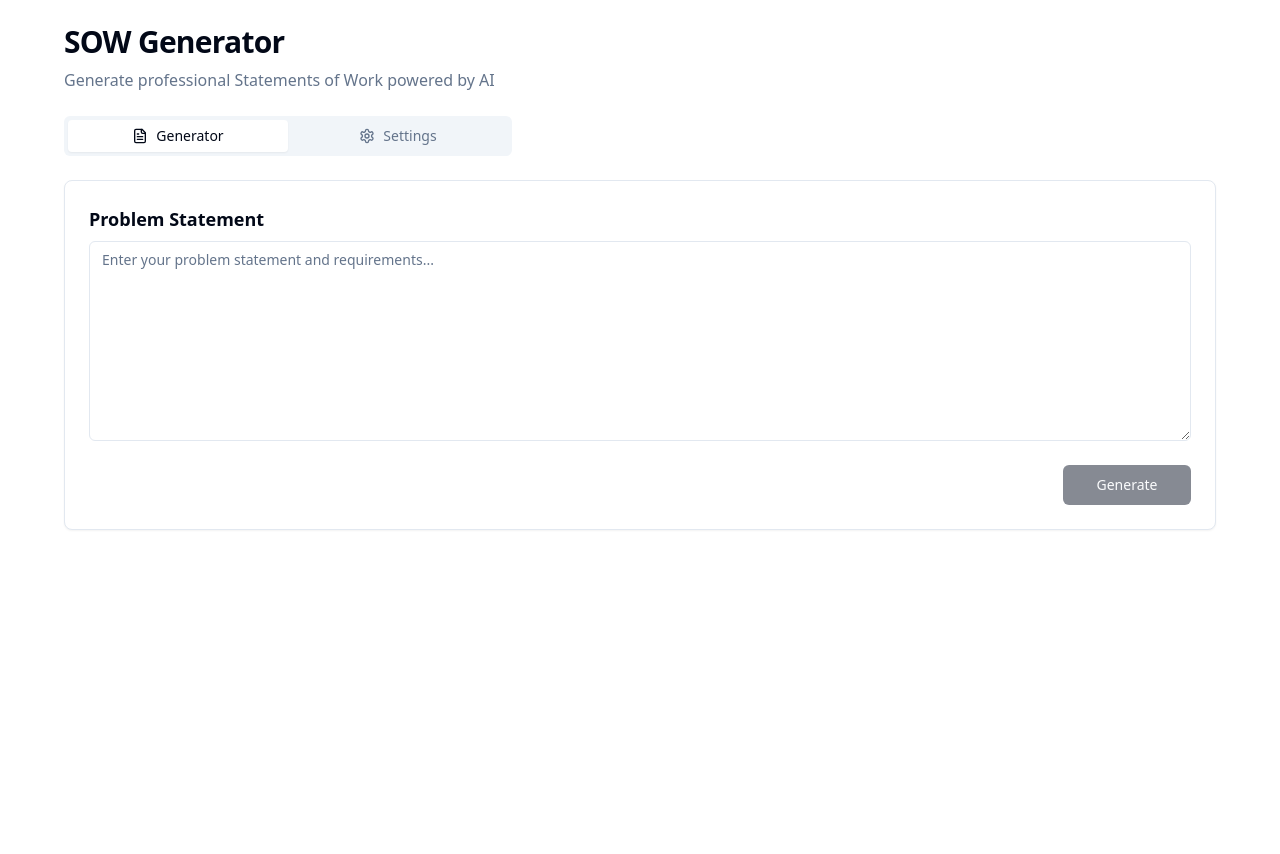
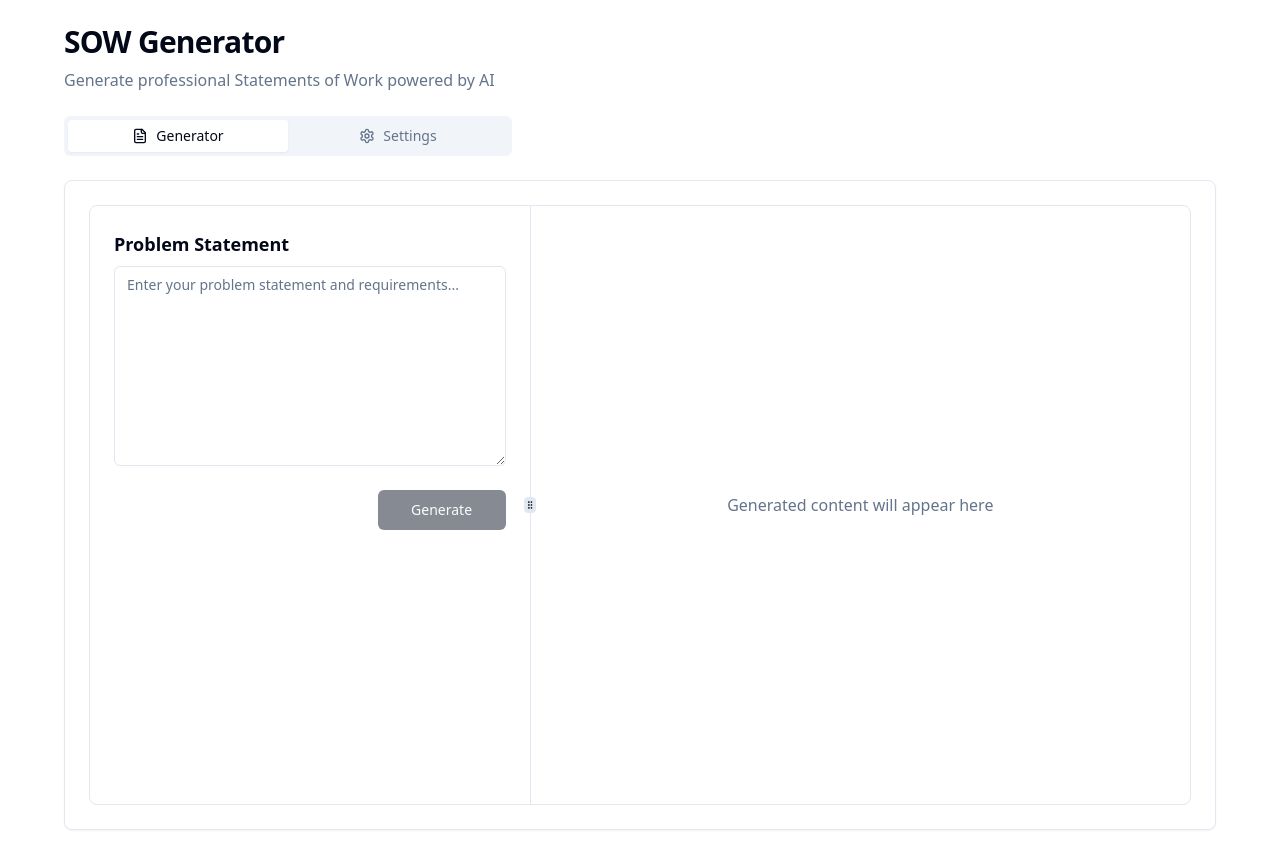
Before and after one commit to sriyakumar307/agentic-sow-drafter, a React (Vite) app: page / in a window 1280 px wide. Before the commit the page ends 800 px from the top, so only its background shows below. Built offline with nearby package versions, Linux system fonts and the light colour scheme.

Commit message:
Add SOW download panel
Adds a panel to the SOW generator to display the generated content and allow downloading it as a Word document.

```diff
--- a/src/components/SOWGenerator.tsx
+++ b/src/components/SOWGenerator.tsx
@@ -5,6 +5,7 @@ import { Textarea } from "@/components/ui/textarea";
 import { Card } from "@/components/ui/card";
 import { Loader2, Download } from "lucide-react";
 import { useToast } from "@/hooks/use-toast";
+import { ResizablePanelGroup, ResizablePanel, ResizableHandle } from "@/components/ui/resizable";
 
 const SOWGenerator = () => {
   const [input, setInput] = useState("");
@@ -43,7 +44,9 @@ const SOWGenerator = () => {
   };
 
   return (
-    <div className="space-y-6">
+    <ResizablePanelGroup direction="horizontal" className="min-h-[600px] rounded-lg border">
+      <ResizablePanel defaultSize={40} minSize={30}>
+        <div className="p-6 space-y-6 h-full">
           <div className="space-y-2">
             <h2 className="text-lg font-semibold">Problem Statement</h2>
             <Textarea
@@ -70,22 +73,36 @@ const SOWGenerator = () => {
               )}
             </Button>
           </div>
+        </div>
+      </ResizablePanel>
 
-      {generatedContent && (
-        <Card className="p-4 space-y-4">
+      <ResizableHandle withHandle />
+
+      <ResizablePanel defaultSize={60}>
+        <div className="p-6 h-full">
+          {generatedContent ? (
+            <div className="space-y-4 h-full">
               <div className="flex items-center justify-between">
                 <h3 className="text-lg font-semibold">Generated SOW</h3>
                 <Button variant="outline" onClick={handleExport}>
                   <Download className="w-4 h-4 mr-2" />
-              Export
+                  Export to Word
                 </Button>
               </div>
+              <Card className="p-6 h-[calc(100%-4rem)] overflow-auto">
                 <div className="prose max-w-none">
                   <p>{generatedContent}</p>
                 </div>
               </Card>
+            </div>
+          ) : (
+            <div className="h-full flex items-center justify-center text-muted-foreground">
+              Generated content will appear here
+            </div>
           )}
         </div>
+      </ResizablePanel>
+    </ResizablePanelGroup>
   );
 };
 
```
Lines whose indentation alone changed are shown as unchanged.
